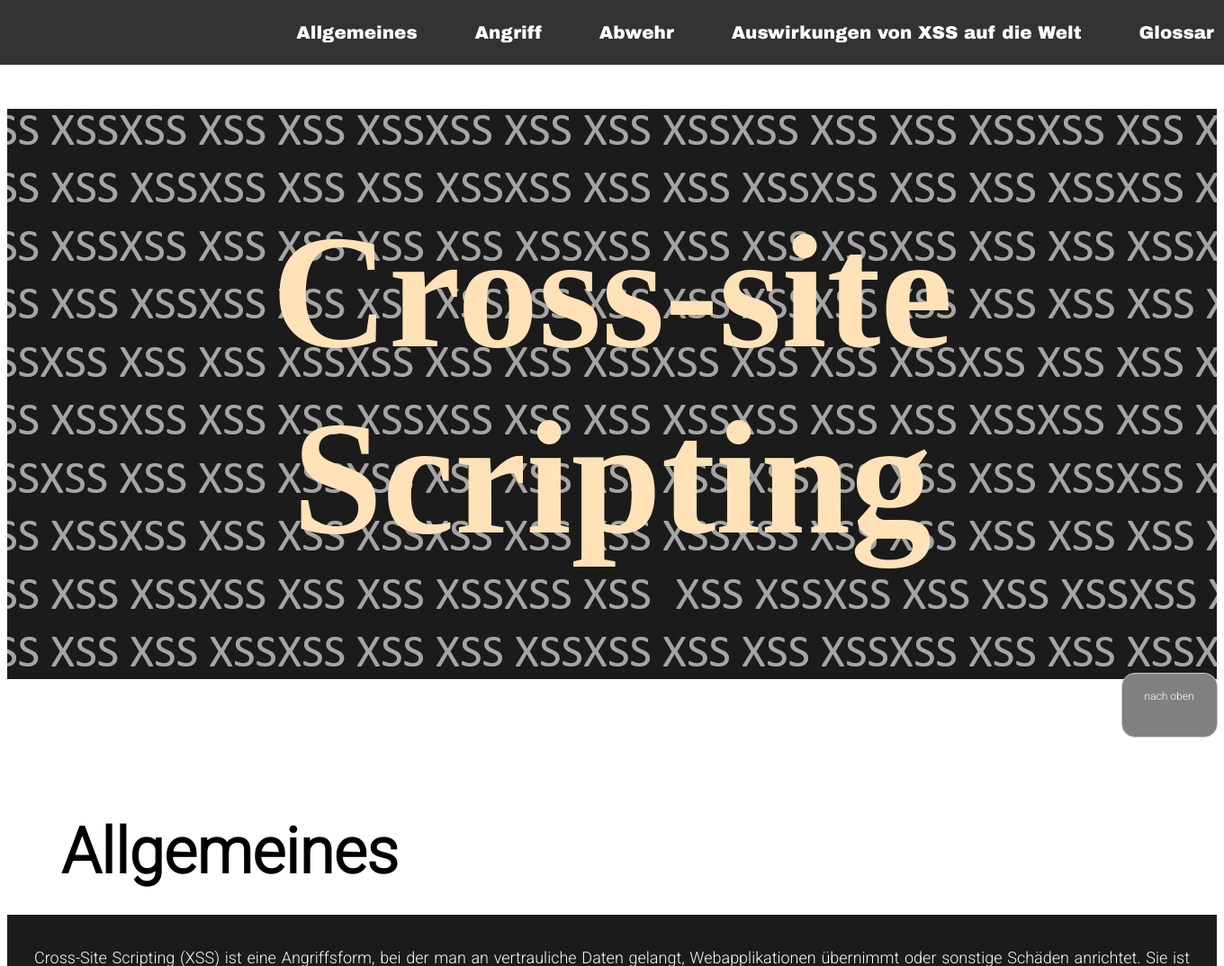
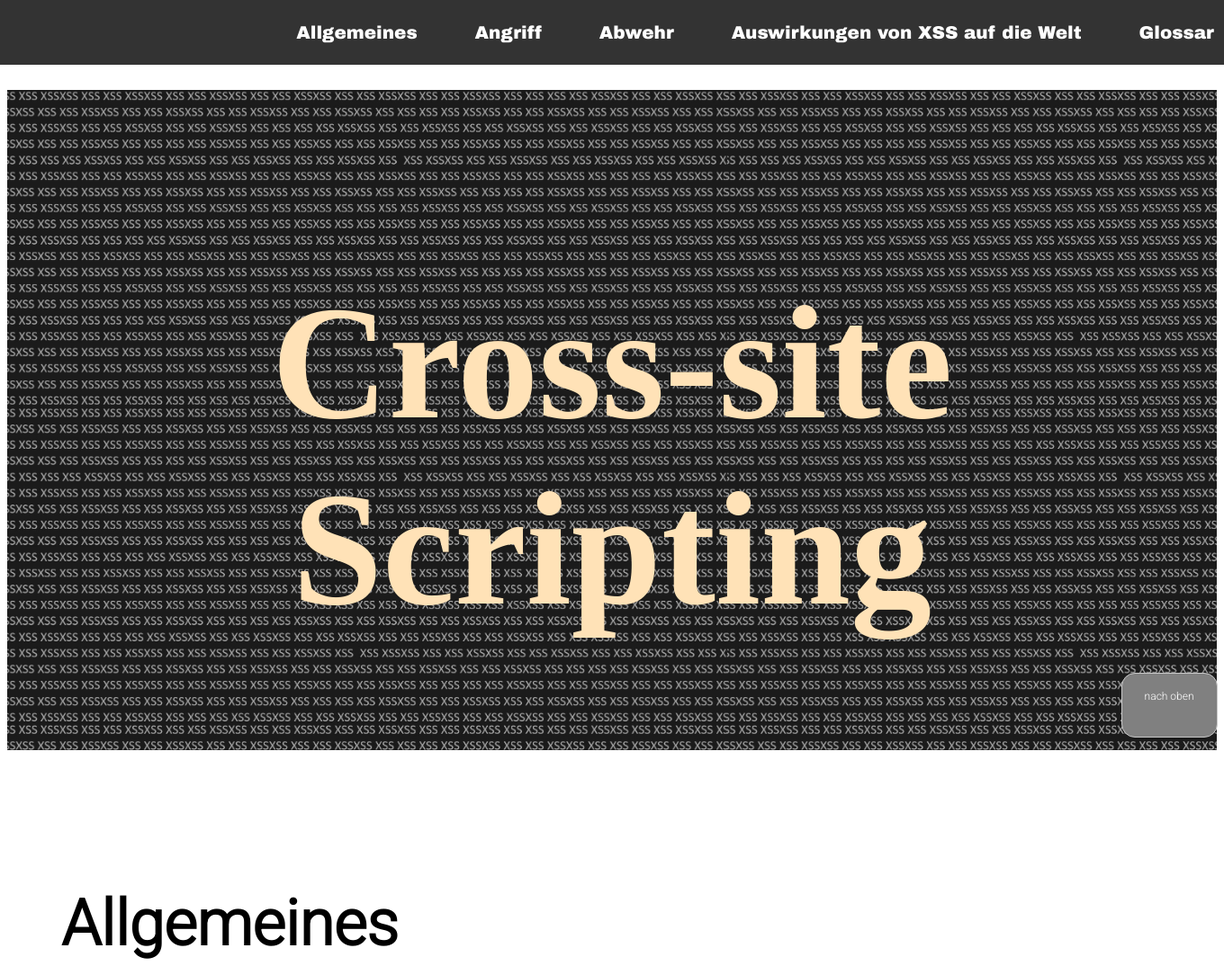
Before and after one commit to Chrigi2486/XSSProjekt, a Flask app: page / in a window 1360 px wide; the page is wider, and only the part inside the window is pictured. Shown: the top 1074 px of that part at 90% size. Run offline with Flask 2, Linux system fonts and the light colour scheme.

Commit message:
bild meh guet

```diff
--- a/static/main.css
+++ b/static/main.css
@@ -42,10 +42,14 @@ h1 { /* Eigenschaften von h1 */
   font-family: "Times New Roman", Times, serif; /* Schriftart */
   color: #FFE2B7;
   font-size: 180px; /* schreibgrösse */
-  padding-top: 100px; /* Freiraum oben */
+  padding-top: 200px; /* Freiraum oben */
   padding-bottom: 120px;
+  margin-top: 100px;
   text-align: center; /* Wo erscheint die Schrift auf dem Screen */
   background: url(XSSBackground.jpg);
+  background-size: 800px auto;
+
+
 }
 
 h2 { /* Eigenschaften von h2 */
@@ -83,10 +87,6 @@ form { /* Comment section: Eingabe ist nebeneinander */
   text-align: center;
   text-decoration: none;
   padding-top: 20px;
-}
-
-.commentsbackground {
-
 }
 
 .comments { /* Auflistungspunkte rauslöschen */
```
Also changed, not shown: static/XSSBackground.jpg.
